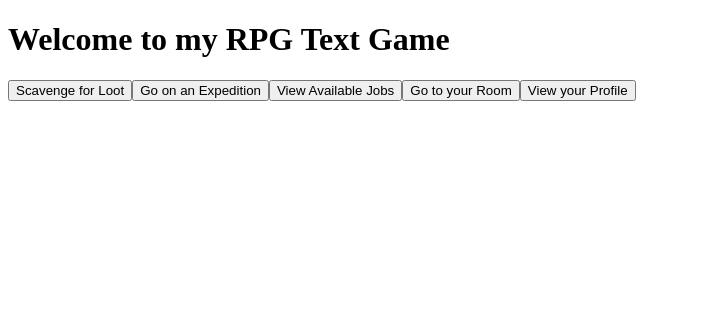
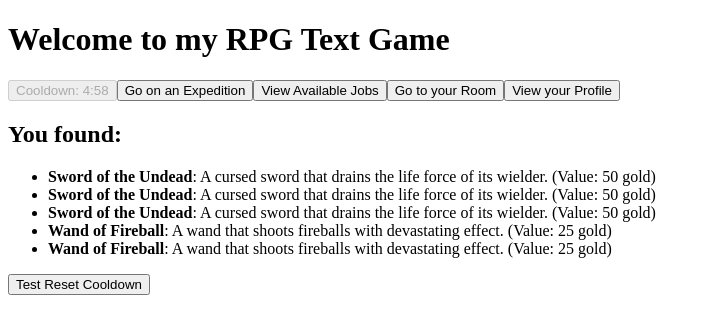
Before and after one commit to omarotxoa/react-paths-by-torchlight-test, a React (Vite) app: page / in a window 1280 px wide. Both pictures are taken after a click on the button "Scavenge for Loot". Shown: the top 334 px of the page, without its empty margins (0-711 px from the left). Built offline with nearby package versions, Linux system fonts and the light colour scheme.

Commit message:
Creates a function to randomly generate loot when clicking on Scavenge

```diff
--- a/src/page/Home.jsx
+++ b/src/page/Home.jsx
@@ -1,12 +1,88 @@
+import React, { useState, useEffect } from "react";
+
+const items = [
+  {
+    name: "Sword of the Undead",
+    description: "A cursed sword that drains the life force of its wielder.",
+    value: "50 gold",
+  },
+  {
+    name: "Wand of Fireball",
+    description: "A wand that shoots fireballs with devastating effect.",
+    value: "25 gold",
+  },
+  {
+    name: "Cloak of Invisibility",
+    description: "A cloak that renders the wearer invisible to the naked eye.",
+    value: "75 gold",
+  },
+  // Add more items here
+];
+
 function Home() {
+  const [cooldown, setCooldown] = useState(0);
+  const [loot, setLoot] = useState([]);
+
+  const scavenge = () => {
+    if (cooldown === 0) {
+      const randomLoot = [];
+      for (let i = 0; i < 5; i++) {
+        const randomIndex = Math.floor(Math.random() * items.length);
+        const item = items[randomIndex];
+        randomLoot.push(item);
+      }
+      setLoot(randomLoot);
+      setCooldown(300); // 5 minutes cooldown (300 seconds)
+    }
+  };
+
+  const resetCooldown = () => {
+    setCooldown(0);
+    setLoot([]);
+  };
+
+  useEffect(() => {
+    let interval = null;
+    if (cooldown > 0) {
+      interval = setInterval(() => {
+        setCooldown((prev) => prev - 1);
+      }, 1000);
+    } else {
+      clearInterval(interval);
+    }
+    return () => clearInterval(interval);
+  }, [cooldown]);
+
+  const getCooldownText = () => {
+    const minutes = Math.floor(cooldown / 60);
+    const seconds = cooldown % 60;
+    const formattedSeconds = seconds < 10 ? `0${seconds}` : seconds;
+    return `${minutes}:${formattedSeconds}`;
+  };
+
   return (
     <div className="home">
       <h1>Welcome to my RPG Text Game</h1>
-      <button className="scavenge-button">Scavenge for Loot</button>
+      <button className="scavenge-button" onClick={scavenge} disabled={cooldown > 0}>
+        {cooldown > 0 ? `Cooldown: ${getCooldownText()}` : "Scavenge for Loot"}
+      </button>
       <button className="expedition-button">Go on an Expedition</button>
       <button className="jobs-button">View Available Jobs</button>
       <button className="room-button">Go to your Room</button>
       <button className="profile-button">View your Profile</button>
+      {loot.length > 0 && (
+        <div>
+          <h2>You found:</h2>
+          <ul>
+            {loot.map((item) => (
+              <li key={item.name}>
+                <strong>{item.name}</strong>: {item.description} (Value: {item.value})
+              </li>
+            ))}
+          </ul>
+        </div>
+      )}
+      <button onClick={resetCooldown}>Test Reset Cooldown</button>
     </div>
   );
 }
```
Also changed, not shown: src/loot/itemList.js (added, +18 -0 lines).
